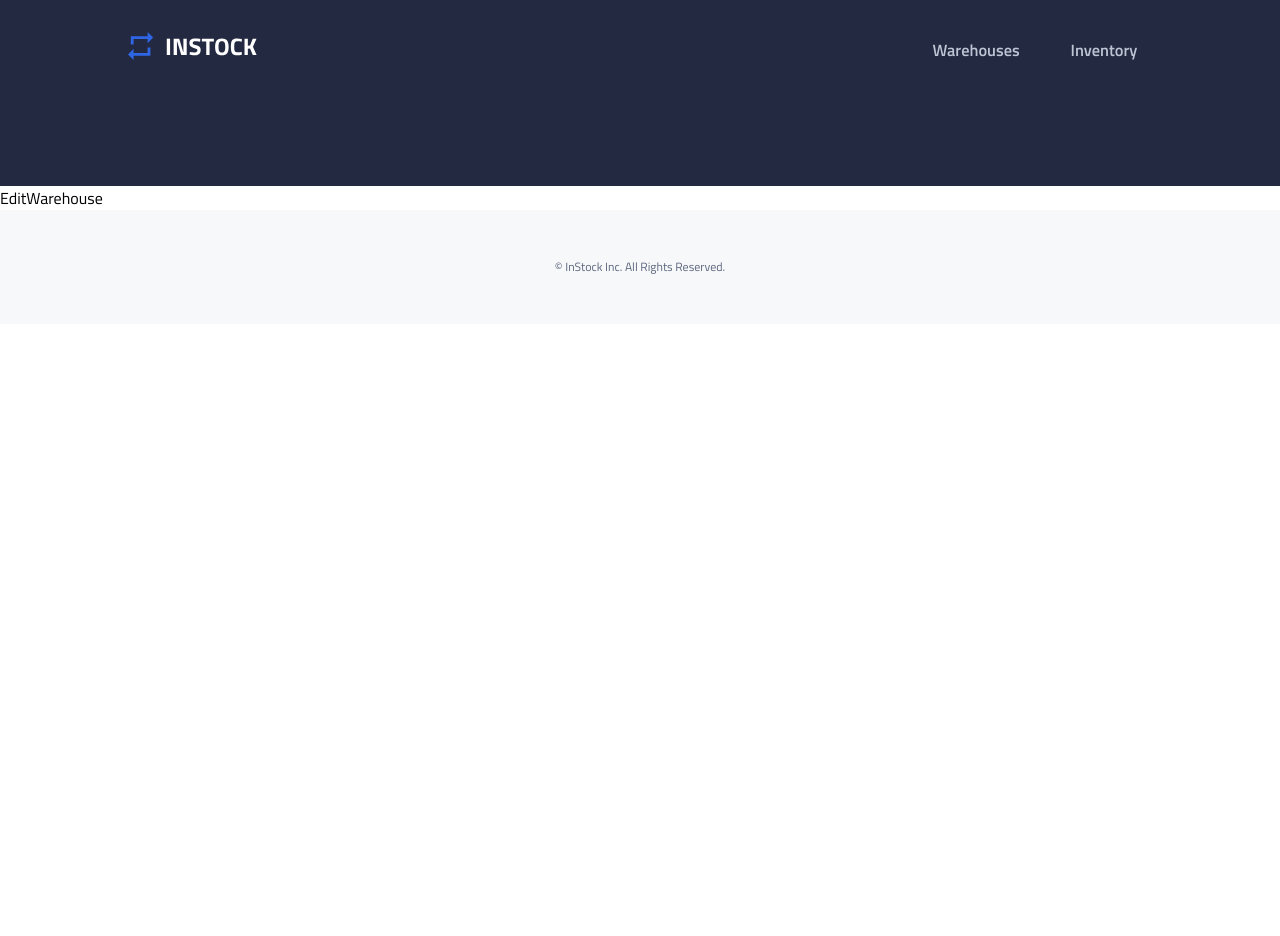
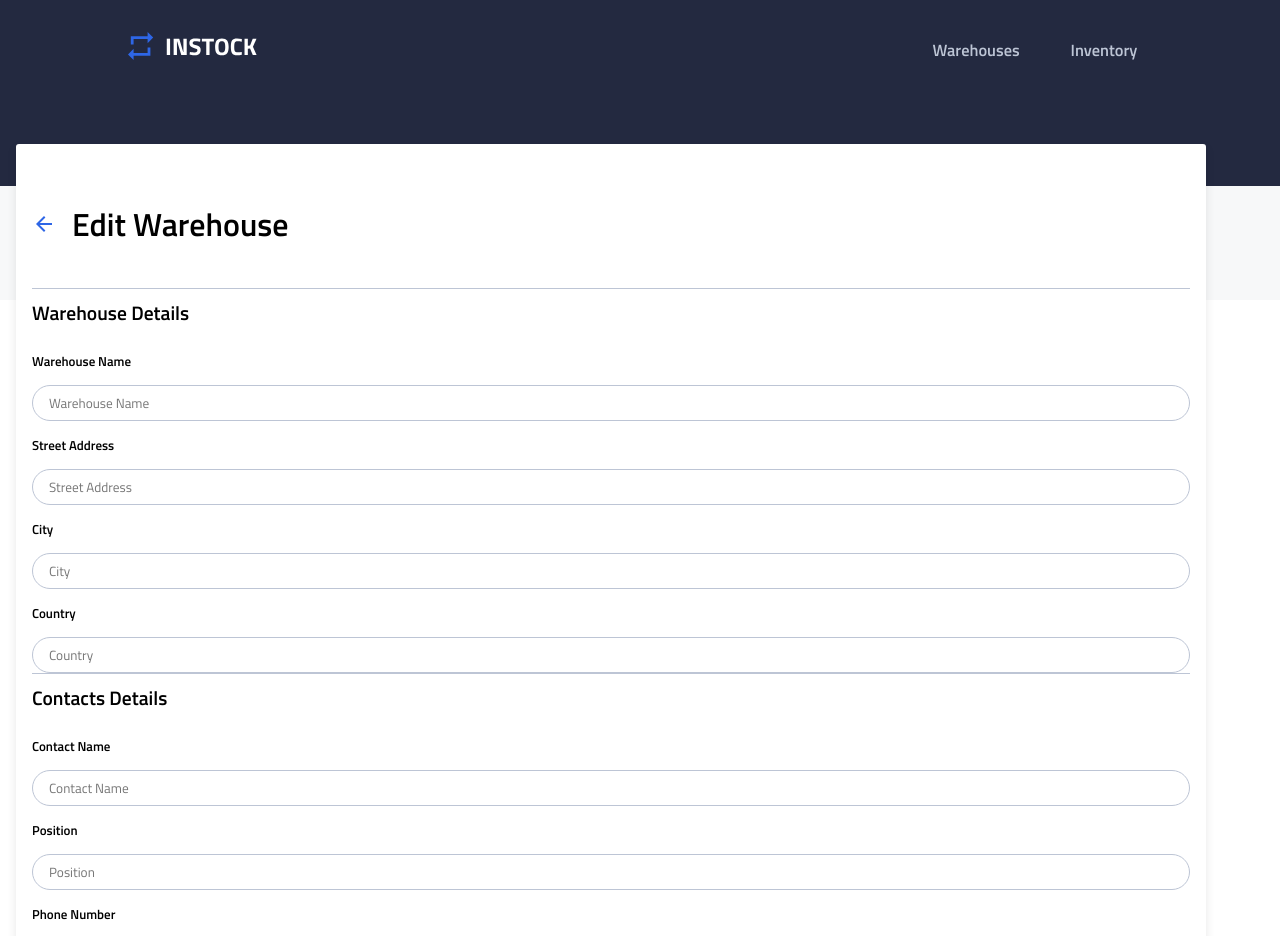
Before and after one commit to reymaa19/InStock-client, a React (Vite) app: page /editwarehouse in a window 1280 px wide. Shown: the top 936 px of the page. Before the commit the page ends 800 px from the top, so only its background shows below. Built offline with nearby package versions, Linux system fonts and the light colour scheme; no server answers; the HTML template or start-up script is replaced by a standard one.

Commit message:
in ListItem--add useNavigate and edit button onClick handler which redirect to /editwarehouse page

```diff
--- a/src/components/EditWarehouse/EditWarehouse.jsx
+++ b/src/components/EditWarehouse/EditWarehouse.jsx
@@ -1,7 +1,112 @@
 import "./EditWarehouse.scss";
+import arrowBackIcon from "../../assets/images/icons/navigation/arrow_back-24px.svg";
 
 function EditWarehouse() {
-  return <div>EditWarehouse</div>;
+  return (
+    <div className="add-warehouse">
+      <div className="add-warehouse__header">
+        <img
+          src={arrowBackIcon}
+          alt="Go back"
+          className="add-warehouse__back-icon"
+        />
+        <h1 className="add-warehouse__title">Edit Warehouse</h1>
+      </div>
+
+      <form className="details">
+        <div className="details__address">
+          <h2 className="details__adress-name">Warehouse Details</h2>
+          <label htmlFor="warehouse" className="details__address-label">
+            Warehouse Name
+          </label>
+          <input
+            type="text"
+            id="warehouse"
+            name="warehouse"
+            placeholder="Warehouse Name"
+            className="details__address-input"
+          />
+          <label htmlFor="address" className="details__address-name">
+            Street Address
+          </label>
+          <input
+            type="text"
+            id="address"
+            name="address"
+            placeholder="Street Address"
+            className="details__address-input"
+          />
+          <label htmlFor="city" className="details__address-label">
+            City
+          </label>
+          <input
+            type="text"
+            id="city"
+            name="city"
+            placeholder="City"
+            className="details__address-input"
+          />
+          <label htmlFor="country" className="details__address-label">
+            Country
+          </label>
+          <input
+            type="text"
+            id="country"
+            name="country"
+            placeholder="Country"
+            className="details__address-input"
+          />
+        </div>
+
+        <div className="details__contacts">
+          <h2 className="details__contacts-title">Contacts Details</h2>
+          <label htmlFor="contact-name" className="details__contacts-name">
+            Contact Name
+          </label>
+          <input
+            type="text"
+            id="contact-name"
+            name="contact-name"
+            placeholder="Contact Name"
+            className="details__contacts-input"
+          />
+          <label htmlFor="position" className="details__contacts-name">
+            Position
+          </label>
+          <input
+            type="text"
+            id="position"
+            name="position"
+            placeholder="Position"
+            className="details__contacts-input"
+          />
+          <label htmlFor="phone-number" className="details__contacts-name">
+            Phone Number
+          </label>
+          <input
+            type="text"
+            id="phone-number"
+            name="phone-number"
+            placeholder="Phone Number"
+            className="details__contacts-input"
+          />
+          <label htmlFor="Email" className="details__contacts-name">
+            Email
+          </label>
+          <input
+            type="text"
+            id="Email"
+            name="Email"
+            placeholder="Email"
+            className="details__contacts-input"
+          />
+        </div>
+
+        <button type="submit">Cancel</button>
+        <button type="submit">Save</button>
+      </form>
+    </div>
+  );
 }
 
 export default EditWarehouse;
--- a/src/components/EditWarehouse/EditWarehouse.scss
+++ b/src/components/EditWarehouse/EditWarehouse.scss
@@ -0,0 +1,84 @@
+@use "../../styles/partials/mixins" as *;
+@use "../../styles/partials/variables" as *;
+
+.add-warehouse {
+  display: flex;
+  flex-direction: column;
+  padding: 1rem;
+  top: 9rem;
+  background-color: white;
+  position: absolute;
+  width: 93%;
+  border-radius: 0.1875rem;
+  margin-left: 1rem;
+  box-shadow: 0px 4px 10px rgba(0, 0, 0, 0.1);
+  line-height: $m-h1-line-height;
+  &__header {
+    display: flex;
+    gap: 1rem;
+    border-bottom: 0.0625rem solid $Cloud;
+    width: 100%;
+  }
+  &__title {
+    font-weight: $font-weight-semi-bold600;
+    font-size: 2.5;
+    line-height: 8rem;
+  }
+  .details {
+    display: flex;
+    flex-direction: column;
+    font-size: $m-h2-text-size;
+    line-height: $m-h2-line-height;
+
+    &__address {
+      display: flex;
+      flex-direction: column;
+      border-bottom: 0.06125rem solid $Cloud;
+      line-height: 3rem;
+      font-size: $m-p2-text-size;
+
+      &-name {
+        font-weight: $font-weight-semi-bold600;
+      }
+
+      &-label {
+        font-weight: $font-weight-semi-bold600;
+      }
+      &-input {
+        border-radius: 20px;
+        height: 2.25rem;
+        padding-left: 1rem;
+        padding-right: 1rem;
+        border: 0.0625rem solid $Cloud;
+        font-family: $primary-font;
+      }
+    }
+    &__contacts {
+      display: flex;
+      flex-direction: column;
+      line-height: 3rem;
+      font-size: $m-p2-text-size;
+
+      &-title {
+        font-weight: $font-weight-semi-bold600;
+      }
+      &-name {
+        font-weight: $font-weight-semi-bold600;
+      }
+
+      &-label {
+        font-weight: $font-weight-semi-bold600;
+      }
+      &-input {
+        border-radius: 1.25rem;
+        height: 2.25rem;
+        padding: 1rem;
+        border-color: $Cloud;
+        padding-left: 1rem;
+        padding-right: 1rem;
+        border: 0.0625rem solid $Cloud;
+        font-family: $primary-font;
+      }
+    }
+  }
+}
--- a/src/components/ListItem/ListItem.jsx
+++ b/src/components/ListItem/ListItem.jsx
@@ -1,11 +1,16 @@
 import { useState } from "react";
-import { Link } from "react-router-dom";
+import { Link, useNavigate } from "react-router-dom";
 import "./ListItem.scss";
 import chevronRight from "../../assets/images/icons/navigation/chevron_right-24px.svg";
 import DeleteModal from "../../components/DeleteModal/DeleteModal.jsx";
 
 function ListItem({ item }) {
   const [isOpen, setIsOpen] = useState(false);
+  const navigate = useNavigate();
+
+  const handelEditClick = () => {
+    navigate("/editwarehouse");
+  };
 
   return (
     <div className="list-item" id={`list-item-${item.id}`}>
@@ -53,7 +58,10 @@ function ListItem({ item }) {
             className="list-item__button list-item__button--delete list-item__button--primary"
             onClick={() => setIsOpen(true)}
           />
-          <button className="list-item__button list-item__button--edit" />
+          <button
+            className="list-item__button list-item__button--edit"
+            onClick={handelEditClick}
+          />
         </div>
       </div>
       {isOpen && (
```
